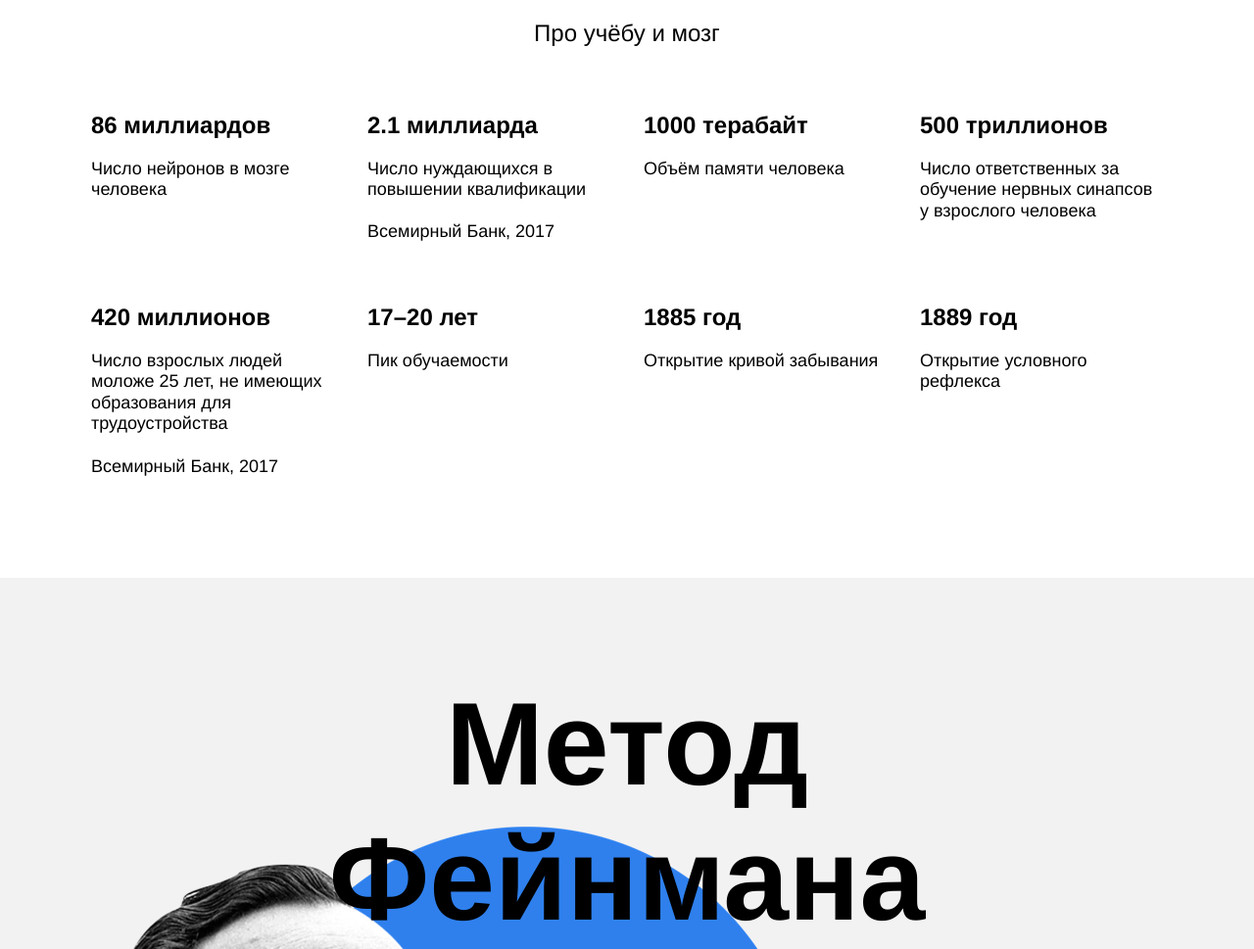
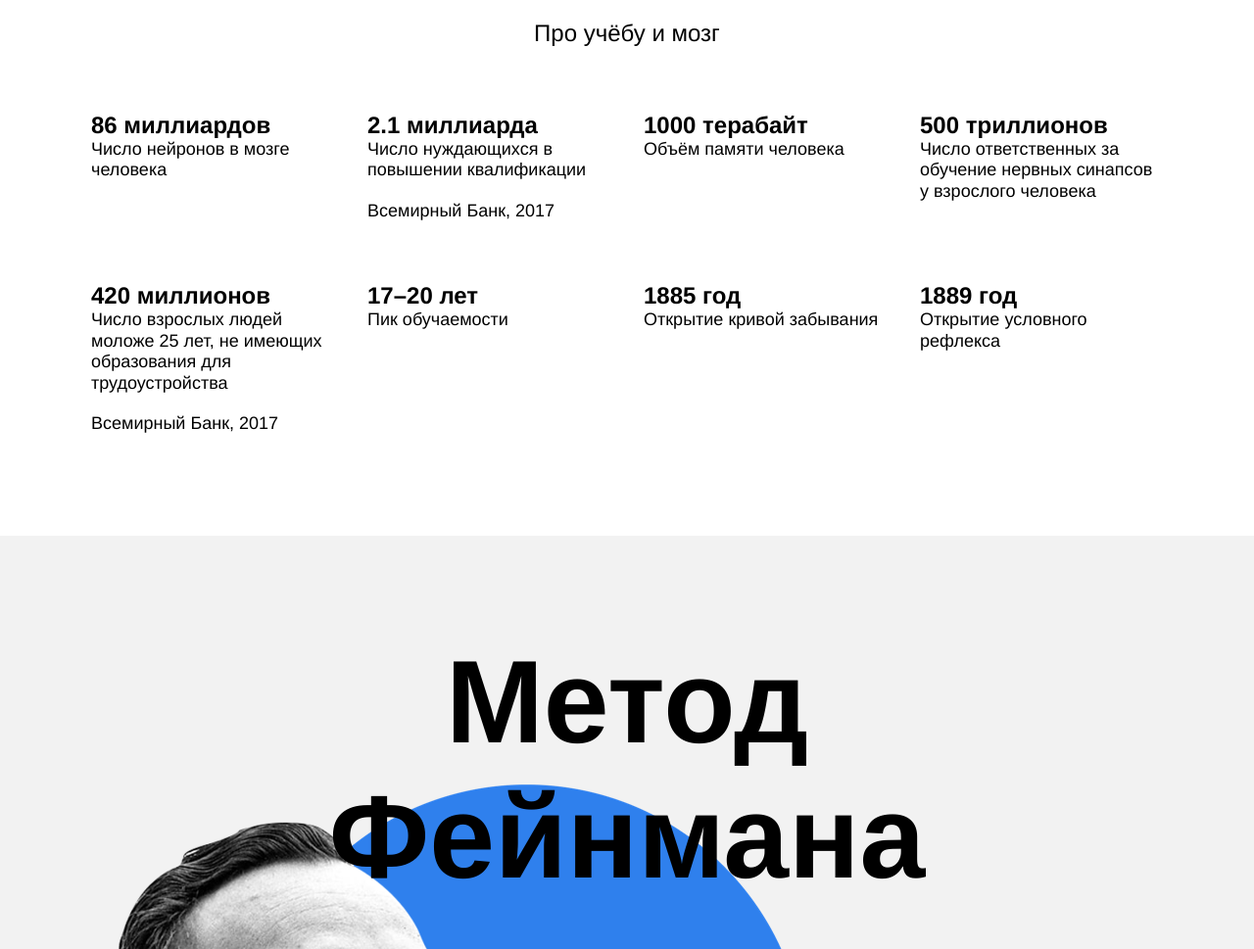
Before and after one commit to hanneton/how-to-learn, a plain HTML site: page index.html in a window 1280 px wide. Shown: the part 1428-2397 px from the top of the page at 98% size. Drawn offline with Linux system fonts and the light colour scheme.

Commit message:
br tags have been deleted, modificators for text in the bottom added

```diff
--- a/index.html
+++ b/index.html
@@ -58,9 +58,8 @@
             </td>
             <td class="table__cell">
               <h4 class="table__heading">2.1 миллиарда</h4>
-              <p class="table__text">Число нуждающихся в повышении квалификации
-                <br><br>Всемирный Банк, 2017
-              </p>
+              <p class="table__text">Число нуждающихся в повышении квалификации</p>
+              <p class="table__text table__text_cell-position_bottom">Всемирный Банк, 2017</p>
             </td>
             <td class="table__cell">
               <h4 class="table__heading">1000 терабайт</h4>
@@ -75,8 +74,8 @@
             <td class="table__cell">
               <h4 class="table__heading">420 миллионов</h4>
               <p class="table__text">Число взрослых людей моложе 25 лет, не имеющих образования для трудоустройства
-                <br><br>Всемирный Банк, 2017
               </p>
+              <p class="table__text table__text_cell-position_bottom">Всемирный Банк, 2017</p>
             </td>
             <td class="table__cell">
               <h4 class="table__heading">17–20 лет</h4>
--- a/styles/style.css
+++ b/styles/style.css
@@ -214,7 +214,6 @@
 
 .table__heading {
   margin: 0;
-  padding-bottom: 20px;
 
   line-height: 1.15;
   font-size: 24px;
@@ -226,6 +225,10 @@
   line-height: 1.2;
   font-size: 18px;
   font-weight: normal;
+}
+
+.table__text_cell-position_bottom {
+  padding-top: 20px;
 }
 
 /*FEYNMAN SECTION STYLES----------------------
```
